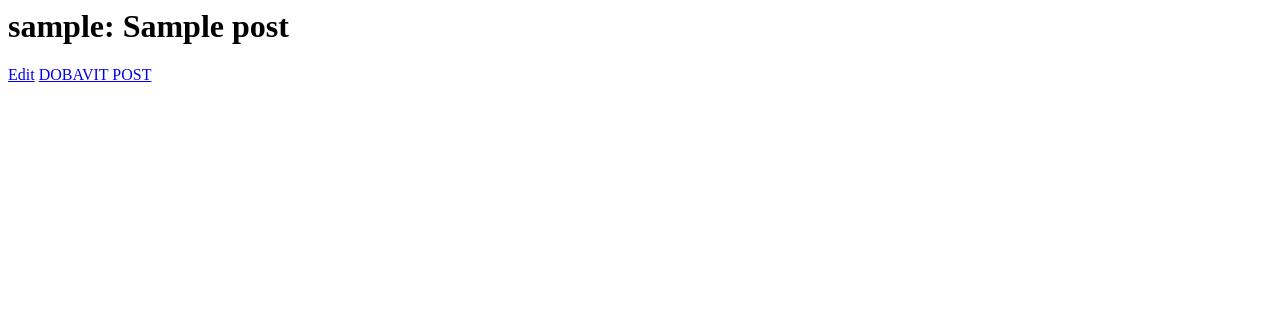
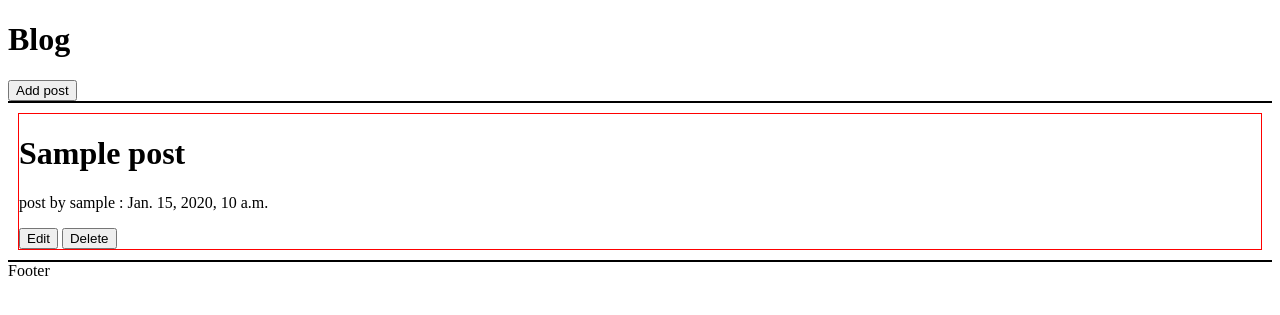
Before and after one commit to Arleking1521/ALT_Blog, a Django app: page /posts/ in a window 1280 px wide. Shown: the top 315 px of the page. Run offline with Django 5.2, Linux system fonts and the light colour scheme; tables that the repository leaves empty hold one stand-in row (values such as "Sample post").

Commit message:
lesson 4.4
add base.html
add attachments model
add delete function
update templates

```diff
--- a/blog/settings.py
+++ b/blog/settings.py
@@ -10,6 +10,7 @@ For the full list of settings and their values, see
 https://docs.djangoproject.com/en/5.1/ref/settings/
 """
 
+import os
 from pathlib import Path
 
 # Build paths inside the project like this: BASE_DIR / 'subdir'.
@@ -79,7 +80,7 @@ DATABASES = {
         'ENGINE': 'django.db.backends.postgresql_psycopg2',
         'NAME': 'DJ_blog',
         'USER': 'postgres',
-        'PASSWORD': '123456789',
+        'PASSWORD': '00000000',
         'HOST': 'localhost',
         'PORT': '5432',
     }
@@ -120,7 +121,8 @@ USE_TZ = True
 # https://docs.djangoproject.com/en/5.1/howto/static-files/
 
 STATIC_URL = 'static/'
-
+MEDIA_URL = 'media/'
+MEDIA_ROOT = os.path.join(BASE_DIR, 'media')
 # Default primary key field type
 # https://docs.djangoproject.com/en/5.1/ref/settings/#default-auto-field
 
--- a/posts/admin.py
+++ b/posts/admin.py
@@ -1,4 +1,5 @@
 from django.contrib import admin
-from .models import Post
+from .models import Post, Post_Attachments
 # Register your models here.
 admin.site.register(Post)
+admin.site.register(Post_Attachments)
--- a/posts/models.py
+++ b/posts/models.py
@@ -10,3 +10,16 @@ class Post(models.Model):
 
     def __str__(self) -> str:
         return f'{self.author}: {self.title}'
+
+class Post_Attachments(models.Model):
+    post = models.ForeignKey(Post, on_delete=models.CASCADE)
+    image = models.FileField(upload_to='post_atts/')
+    type = models.CharField(max_length=6, blank=True, null=True)
+
+    def save(self, *args, **kwargs):
+        file_ex = self.image.name.split('.')[-1].lower()
+        if file_ex in ['jpeg', 'jpg', 'png', 'tfif', 'gif']:
+            self.type = 'img'
+        else:
+            self.type = 'doc'
+        super().save(*args, **kwargs)
--- a/posts/urls.py
+++ b/posts/urls.py
@@ -1,10 +1,11 @@
 from django.urls import path
-from .views import index, add_post, edit_post
+from .views import index, add_post, edit_post, delete_post
 
 urlpatterns = [
     path('', index, name='post_list'),
     path('add/', add_post, name='add_post'),
-    path('edit/<int:pid>/', edit_post, name='edit_post')
+    path('edit/<int:pid>/', edit_post, name='edit_post'),
+    path('delete/<int:pid>/', delete_post, name='delete_post')
 ]
 
 #http://127.0.0.1:8000/posts/
--- a/posts/views.py
+++ b/posts/views.py
@@ -1,5 +1,5 @@
 from django.shortcuts import render, redirect, get_object_or_404
-from .models import Post
+from .models import Post, Post_Attachments
 from .form import PostForm
 
 # Create your views here.
@@ -7,9 +7,9 @@ from .form import PostForm
 def index(request):
     # l = [i for i in range(1, 10)]
     miras = Post.objects.all() # SELECT * FROM Post
-
-
-
+    for post in miras:
+        att = Post_Attachments.objects.filter(post_id = post.pk)
+        post.att = att
     return render(request, 'posts/index.html', {"x": miras})
 
 def add_post(request):
@@ -36,7 +36,10 @@ def edit_post(request, pid):
 
     return render(request, 'posts/editPost.html', {'form': form})
 
-
+def delete_post(request, pid):
+    post = Post.objects.get(pk = pid)
+    post.delete()
+    return redirect('post_list')
 
 
 
--- /dev/null
+++ b/templates/base.html
@@ -0,0 +1,22 @@
+{% load static %}
+<!DOCTYPE html>
+<html lang="en">
+<head>
+    <meta charset="UTF-8">
+    <meta name="viewport" content="width=device-width, initial-scale=1.0">
+    <title>Document</title>
+</head>
+<body>
+    <header style="border-bottom: 2px solid black;">
+        <h1>Blog</h1>
+        <a href="{% url 'add_post' %}"><button>Add post</button></a>
+    </header>
+    <main>
+        {% block content %}
+        {% endblock %}
+    </main>
+    <footer style="border-top: 2px solid black;">
+        Footer
+    </footer>
+</body>
+</html>
--- a/templates/posts/addPost.html
+++ b/templates/posts/addPost.html
@@ -1,6 +1,11 @@
+{% extends "base.html" %}
+
+{% block content %}
+
 <form method="post">
     {% csrf_token %}
     {{ form.as_p }}
 
     <button type="submit">Add</button>
 </form>
+{% endblock %}
--- a/templates/posts/editPost.html
+++ b/templates/posts/editPost.html
@@ -1,6 +1,10 @@
+{% extends "base.html" %}
+
+{% block content %}
 <form method="post">
     {% csrf_token %}
     {{ form.as_p }}
 
     <button type="submit">Edit</button>
 </form>
+{% endblock %}
--- a/templates/posts/index.html
+++ b/templates/posts/index.html
@@ -1,6 +1,20 @@
+{% extends "base.html" %}
+
+{% block content %}
 {% for i in x %}
-    <h1>{{ i }}</h1>
-    <a href="{% url 'edit_post' pid=i.pk %}">Edit</a>
+    <div style="border: 1px solid red; margin: 10px;">
+        <h1>{{ i.title }}</h1>
+        <p>post by {{i.author}} : {{i.date}}</p>
+        {% for att in i.att %}
+        {% if att.type == 'img' %}
+        <img src="/media/{{att.image}}">
+        {% endif %}
+        {% endfor %}
+
+        <a href="{% url 'edit_post' pid=i.pk %}"><button>Edit</button></a>
+
+        <a href="{% url 'delete_post' pid=i.pk %}"><button>Delete</button></a>
+    </div>
 {% endfor %}
 
-<a href="{% url 'add_post' %}">DOBAVIT POST</a>
+{% endblock %}
```
Also changed, not shown: posts/migrations/0002_post_attachments.py (added), posts/migrations/0003_rename_post_id_post_attachments_post.py (added), 1 other file.
